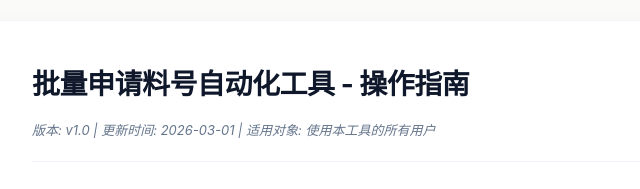
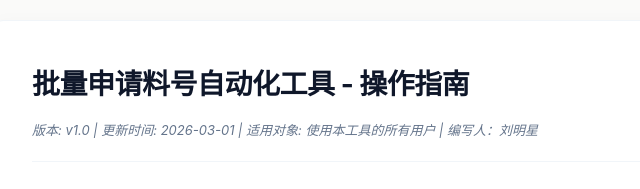
Before and after one commit to 1243520123l-spec/PLM-create, a plain HTML site: page index.html in a window 1280 px wide. Shown: the top 189 px of the page, 169-809 px from the left. Drawn offline with Linux system fonts and the light colour scheme.

Commit message:
Update index.html

```diff
--- a/index.html
+++ b/index.html
@@ -405,7 +405,7 @@
     <div class="container">
         <h1>批量申请料号自动化工具 - 操作指南</h1>
         <div class="meta">
-            版本: v1.0 | 更新时间: 2026-03-01 | 适用对象: 使用本工具的所有用户
+            版本: v1.0 | 更新时间: 2026-03-01 | 适用对象: 使用本工具的所有用户 | 编写人：刘明星
         </div>
 
         <!-- 目录导航 -->
```
